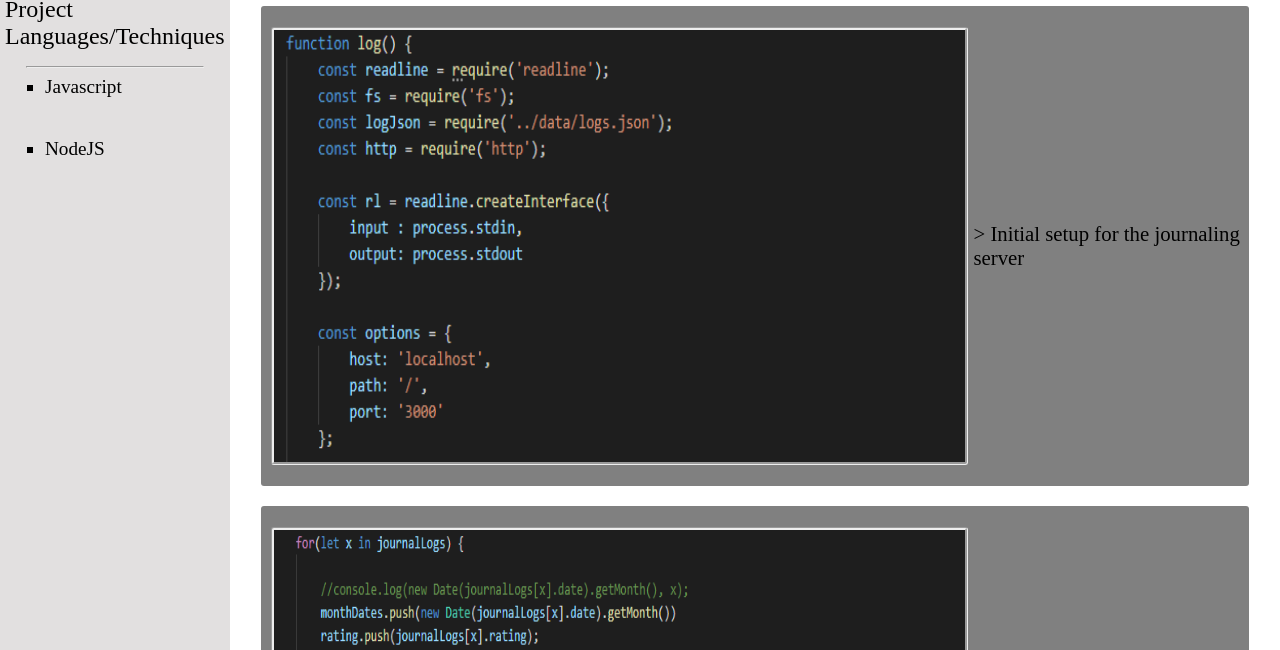
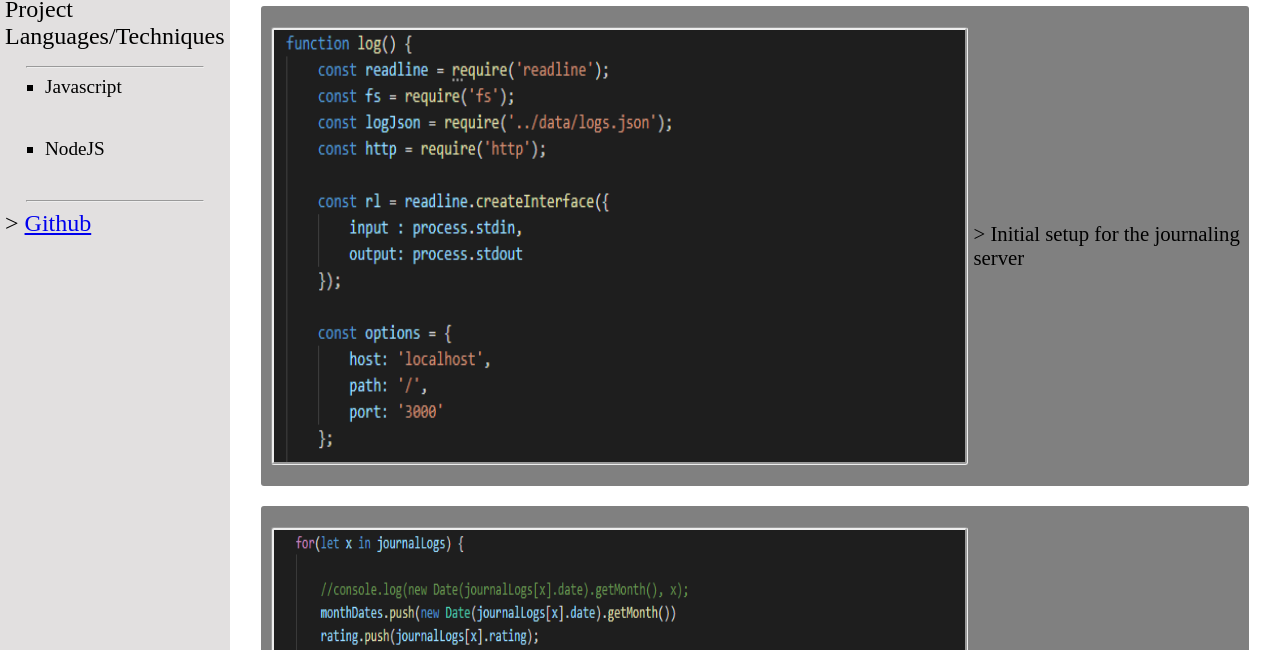
Before and after one commit to cmt0726/cmt0726.github.io, a plain HTML site: page websiteV3/Portfolio/projectPages/journal.html in a window 1280 px wide. Shown: the part 120-770 px from the top of the page. Drawn offline with Linux system fonts and the light colour scheme.

Commit message:
Update journal.html

```diff
--- a/websiteV3/Portfolio/projectPages/journal.html
+++ b/websiteV3/Portfolio/projectPages/journal.html
@@ -30,6 +30,8 @@
                 <li class="sidebarItem">NodeJS</li>
 
             </ul>
+            <hr class="horzLine">
+            <div id = "projectLanguageListTitle">> <a href="https://github.com/cmt0726/cmt0726.github.io/tree/master/websiteV3/Portfolio/Journal/scripts">Github</a></div>
         </div>
         <div id="mainContent">
 
```
